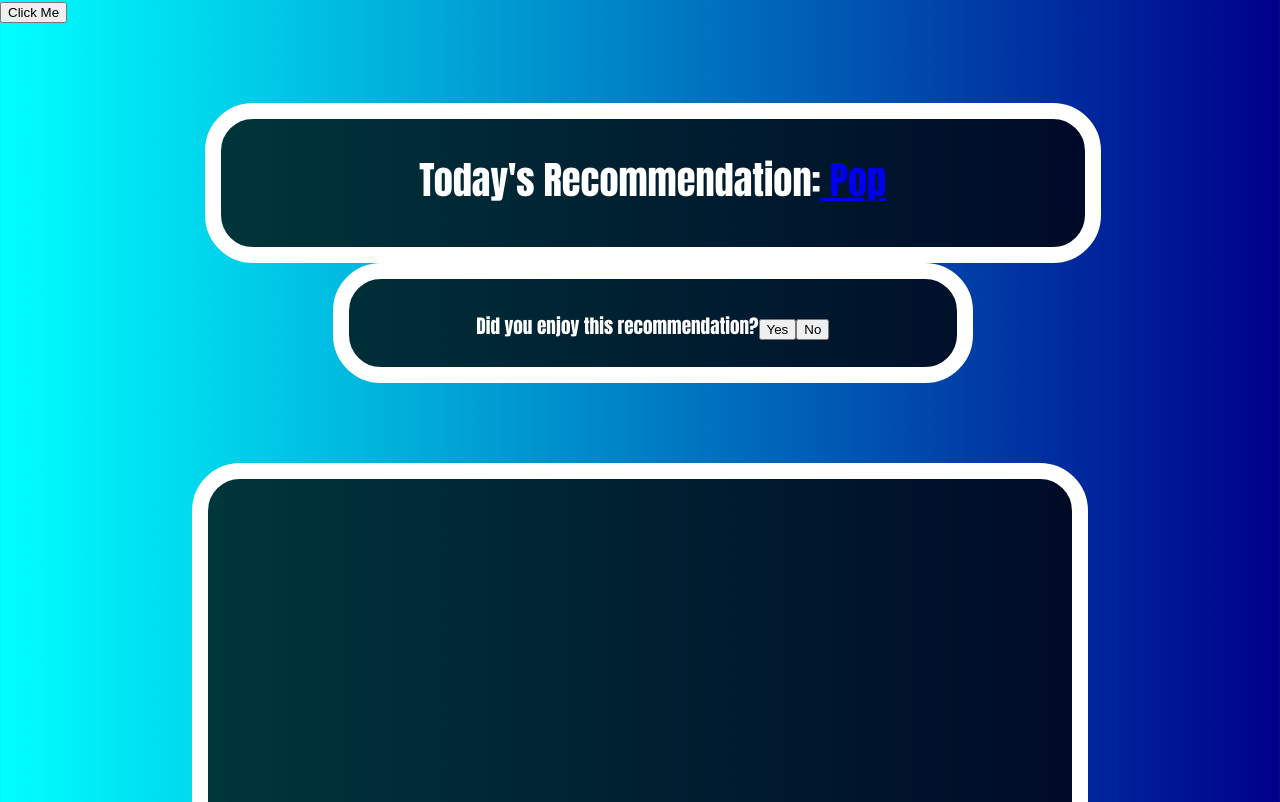
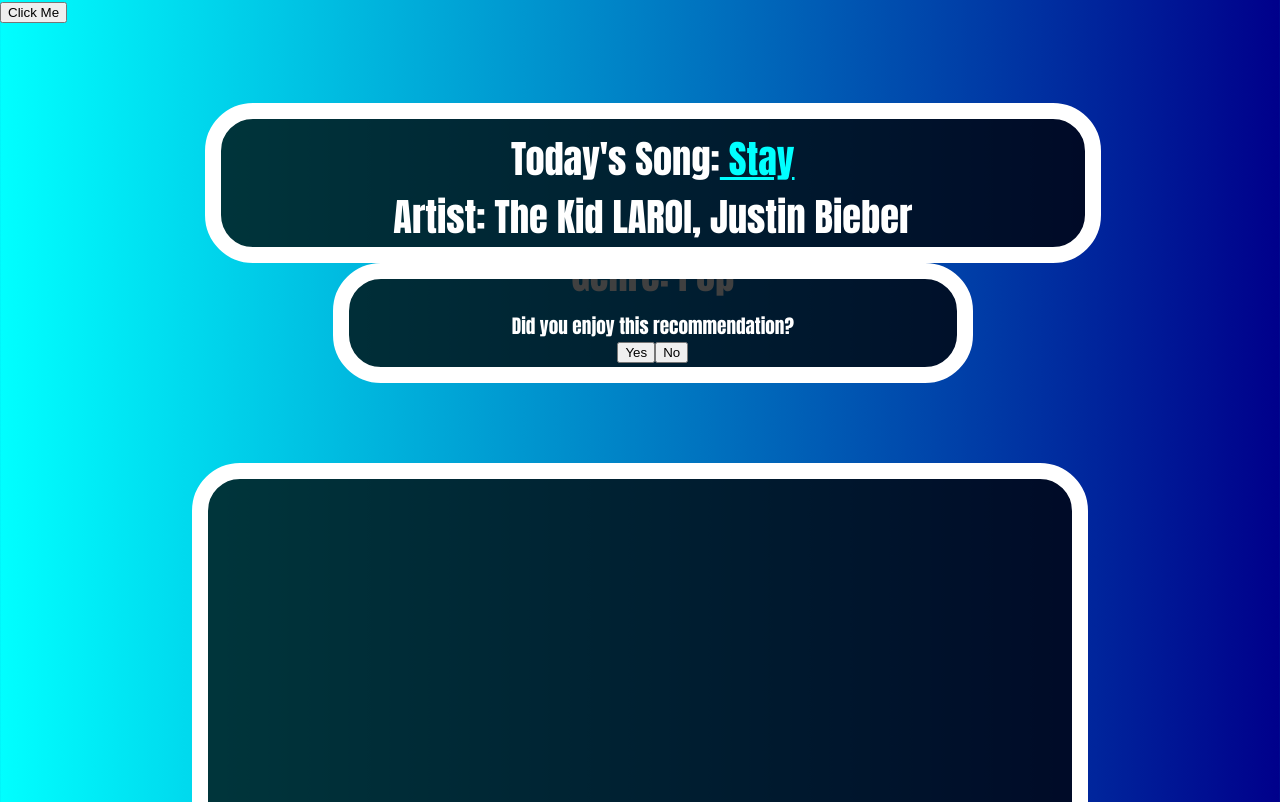
Before and after one commit to JKNguyen13/MyWebsite, a React (Create React App) app in the folder website-project/: page / in a window 1280 px wide. Shown: the part 858-1660 px from the top of the page. Built offline with nearby package versions, Linux system fonts and the light colour scheme.

Commit message:
Improved DailyRec (12/16/22)

```diff
--- a/website-project/src/App.js
+++ b/website-project/src/App.js
@@ -11,7 +11,7 @@
 const ownerName = ["Justin"]
 const greetings = ["Welcome, ","Hey, ", "What's up, ", "What's good, "]
 const greetingsFollowUp = ["What's in store for us today?", "What's waiting for us today?", "What will we do today?", "What do we need to do today?"]
-const yes = ["'Don't look back.'", "'You are not a mistake.'", "'You are amazing.'", "'Follow your dreams'"]
+const yes = ["Don't look back.", "You are not a mistake.", "You are amazing.", "Follow your dreams"]
 const randNum = Math.floor(Math.random() * 4)
 const texts = ["hi"]
 const specialDay = ["National Donut Day", "Valentine's Day", "National Bestfriend Day", "Christmas"]
--- a/website-project/src/components/DailyRec.js
+++ b/website-project/src/components/DailyRec.js
@@ -1,11 +1,25 @@
 //import React, { createElement } from "react";
-import React, {useState} from 'react';
+import React, {useState, useCallback} from 'react';
 import './DailyRecStyle.css';
 
+const Item = ({id, removeDiv}) => {
+    const clickHandler = useCallback(() => {
+      removeDiv(id);
+    }, [id, removeDiv]);
+    //swap = 1;
+    return(
+      <div>
+        <input type="text" className="textBox"/>
+        <button onClick={clickHandler}>Submit</button>
+      </div>
+    );
+  };
 
-
-let hi = false;
-Boolean(hi);
+function Swapper(numSwap){
+    return(
+    numSwap = 1
+    );
+}
 
  function Yes(){
     /*return(
@@ -48,10 +62,21 @@
 
 function DailyRec(){
     const dailyRecLink = ["https://www.youtube.com/watch?v=sBspSJWRT2E&ab_channel=QueenOfficial","https://www.youtube.com/watch?v=kTJczUoc26U&ab_channel=TheKidLAROIVEVO","https://www.youtube.com/watch?v=Tc0tLGWIqxA&ab_channel=PostMaloneVEVO","https://www.youtube.com/watch?v=Brm1ribq7WU&ab_channel=NIKI-Topic"]
+    const songName = [" Bohemian Rhapsody", " Stay", " DNA", " Backburner"]
+    const artist = [" Queen", "The Kid LAROI, Justin Bieber", "Post Malone", "NIKI"]
     const randomGenre = [" Rock", " Pop", " Hip hop", " R&B"]
     const randNum = Math.floor(Math.random() * 4)
     const [count, setCount] = useState(0);
 
+    const [items, setItems] = useState([]);
+    const addDiv = useCallback(() => {
+    setItems([...items, new Date().getTime()]);
+    }, [items]);
+    const removeDiv = useCallback((itemId) => {
+    setItems(items.filter((id) => id !== itemId));
+    }, [items]);
+    const fillerText = ["Did you enjoy this recommendation?", "Give us some feedback!", "Sorry, we'll try better next time!"]
+    var swap = 0;
 
 return(
 
@@ -61,22 +86,31 @@
     </div>
 
     <><div className="dailyRec">
-        <div className="text">Today's Recommendation:
+        <div className="text"> Today's Song:
             <a
-                className=""
+                className="songLink"
                 href={dailyRecLink[randNum]}
                 target="_blank"
                 rel="noopener noreferrer"
             >
-                {randomGenre[randNum]}
+                {songName[randNum]}
             </a>
+            <div>Artist: {artist[randNum]}</div>
+            <div>Genre: {randomGenre[randNum]}</div>
         </div>
     </div>
             <div className="dailyParent">
                 <div className="dailyRecFollowUp" id="dailyRecFollow">
-                    <div className="text">Did you enjoy this recommendation?
-                        <button onClick={secondRound}>Yes </button>
-                        <button onClick={No}>No</button>
+                    <div className="text">{fillerText[swap]}
+                    <div className="hope">
+                        {items.map((id) => (
+                        <Item key={id} id={id} removeDiv={removeDiv}/>
+                        ))}
+                        <button onClick={addDiv}>Yes</button>
+                        <button onClick={Swapper(swap)}>No</button>
+            </div>
+                        {/*<button onClick={secondRound}>Yes </button>
+                        <button onClick={No}>No</button>*/}
                     </div>
                 </div>
             </div>
--- a/website-project/src/components/DailyRecStyle.css
+++ b/website-project/src/components/DailyRecStyle.css
@@ -17,9 +17,13 @@
     text-align: center;
     font-size: 3vw;
     font-family:Impact, Haettenschweiler, 'Arial Narrow Bold', sans-serif;
-    margin: 2rem;
+    margin: .7rem;
     color: white;
 
+}
+
+.songLink{
+    color:cyan;
 }
 
 .dailyRecFollowUp{
@@ -46,6 +50,12 @@
 
 }
 
+.hope{
+    text-align: center;
+    font-family: sans-serif;
+
+}
+
 .box{
     position:relative;
     top: 50%;
--- a/website-project/src/components/DoodleStyle.css
+++ b/website-project/src/components/DoodleStyle.css
@@ -1,4 +1,9 @@
 .doodleBox{
+    /*width: 600px;
+  height: 600px;
+  background-color: lightgrey;
+  border: 2px solid greenyellow;
+  margin: -8% 23%;*/
     position:relative;
     top: 50%;
     left:0;
--- a/website-project/src/styles.css
+++ b/website-project/src/styles.css
@@ -155,7 +155,7 @@
 }
 
 .reminders-box{
-    justify-content: left;
+    justify-content: center;
     display: flex;
     width: 30%;
     height: 400px;
@@ -213,7 +213,7 @@
 }
 
 .goals-box{
-    justify-content: left;
+    justify-content: center;
     display: flex;
     width: 30%;
     height: 400px;
@@ -247,7 +247,7 @@
 }
 
 .custom-box{
-    justify-content: left;
+    justify-content: center;
     display: flex;
     width: 30%;
     height: 400px;
```
Also changed, not shown: website-project/src/components/Doodle.js (+74 -1 lines).
